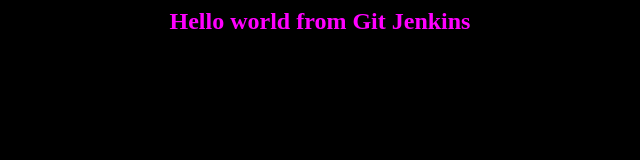
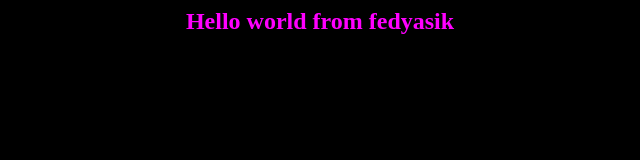
Before and after one commit to futod4m4/jenkins-test-server, a plain HTML site: page index.html in a window 1280 px wide. Shown: the whole page, without its empty margins (320-960 px from the left). Drawn offline with Linux system fonts and the light colour scheme.

Commit message:
Update index.html

```diff
--- a/index.html
+++ b/index.html
@@ -1,7 +1,7 @@
 <html>
 <body bgcolor="black">
 <center>
-<h2><font color="magenta"> Hello world from Git Jenkins</font></h2>
+<h2><font color="magenta"> Hello world from fedyasik</font></h2>
 </center>
 </body>
 </html>
```
